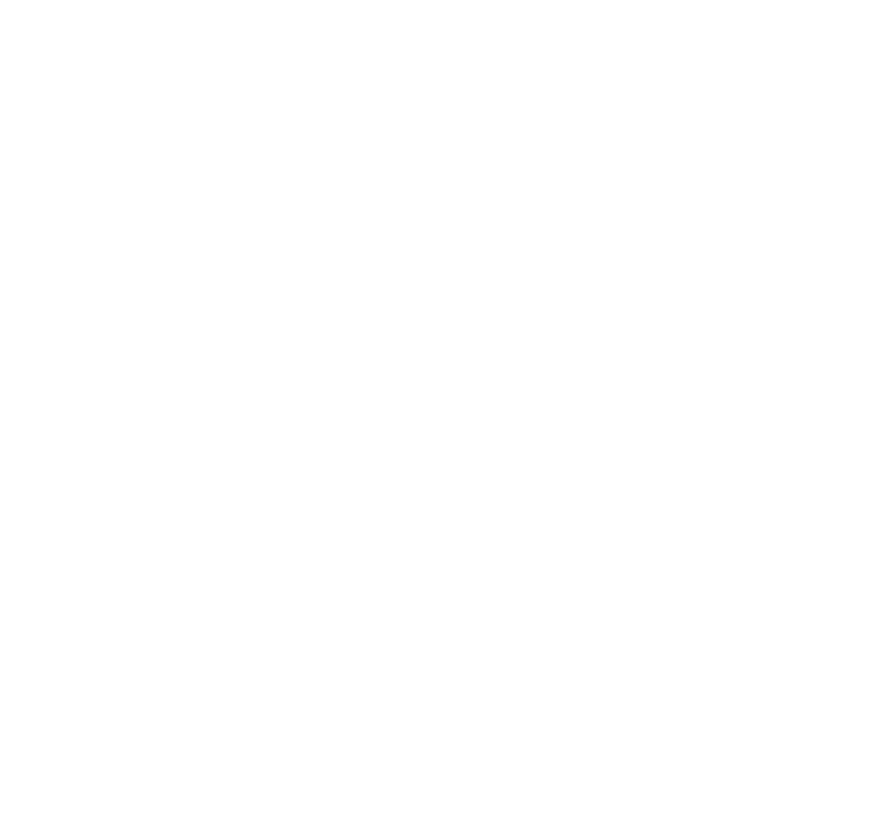
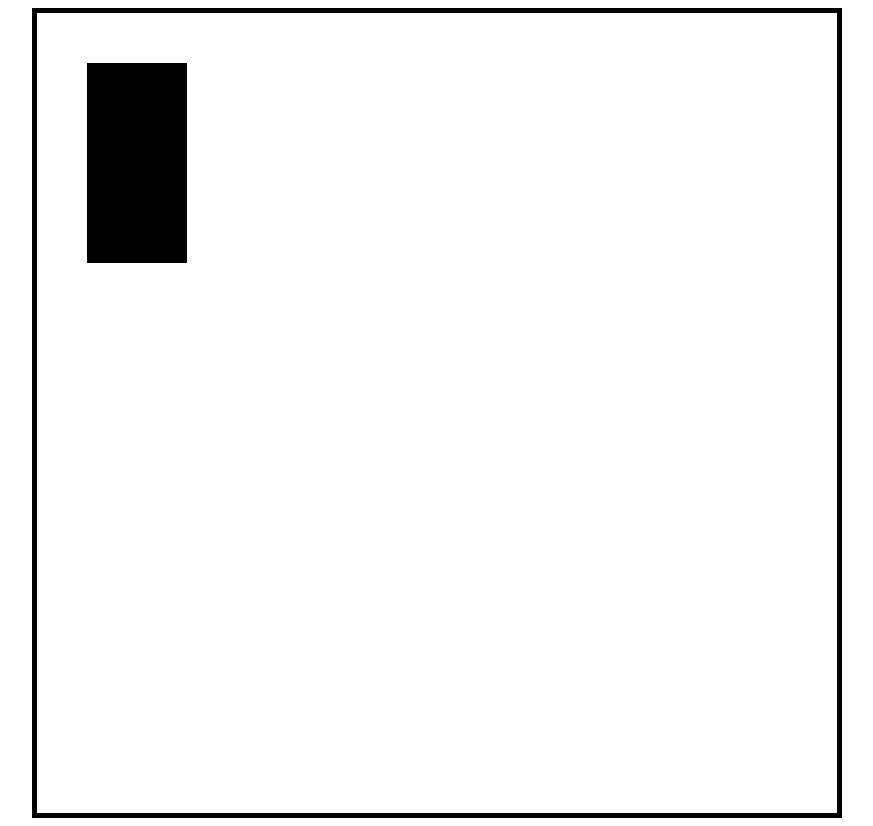
Before and after one commit to ming-sil/Meme-maker, a plain HTML site: page index.html in a window 1280 px wide. Shown: the whole page, without its empty margins (203-1076 px from the left). Before the commit the page ends 800 px from the top, so only its background shows below. Drawn offline with Linux system fonts and the light colour scheme.

Commit message:
First Drawing

```diff
--- a/index.html
+++ b/index.html
@@ -1,14 +1,14 @@
 <!DOCTYPE html>
 <html lang="ko">
-<head>
-    <meta charset="UTF-8">
-    <meta http-equiv="X-UA-Compatible" content="IE=edge">
-    <meta name="viewport" content="width=device-width, initial-scale=1.0">
+  <head>
+    <meta charset="UTF-8" />
+    <meta http-equiv="X-UA-Compatible" content="IE=edge" />
+    <meta name="viewport" content="width=device-width, initial-scale=1.0" />
     <title>Meme Maker</title>
-    <link rel="stylesheet" href="/style/styles.css">
-</head>
-<body>
+    <link rel="stylesheet" href="style/styles.css" />
+  </head>
+  <body>
     <canvas></canvas>
-    <script src="/js/app.js"></script>
-</body>
+    <script src="js/app.js"></script>
+  </body>
 </html>
--- a/js/app.js
+++ b/js/app.js
@@ -0,0 +1,7 @@
+const canvas = document.querySelector("canvas");
+const ctx = canvas.getContext("2d");
+
+canvas.width = 800;
+canvas.height = 800;
+
+ctx.fillRect(50, 50, 100, 200)
--- a/style/styles.css
+++ b/style/styles.css
@@ -0,0 +1,11 @@
+canvas {
+  width: 800px;
+  height: 800px;
+  border: 5px solid black;
+}
+
+body {
+  display: flex;
+  justify-content: center;
+  align-items: center;
+}
```
